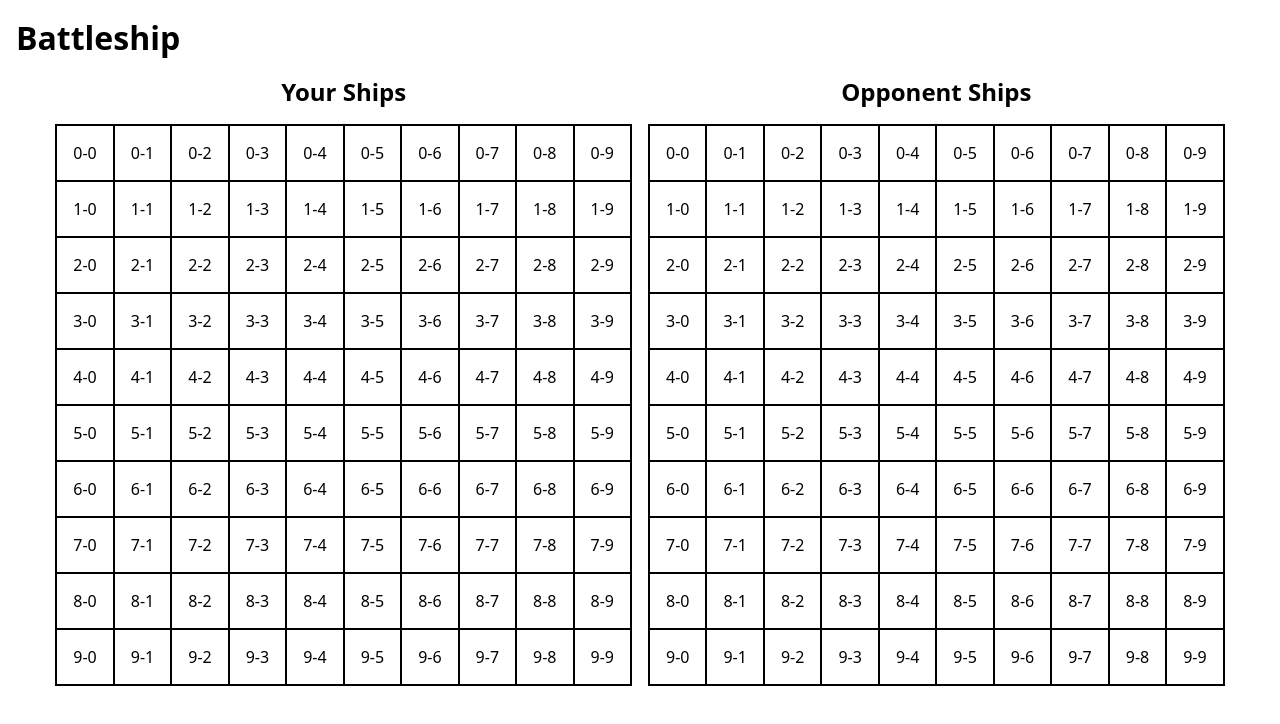
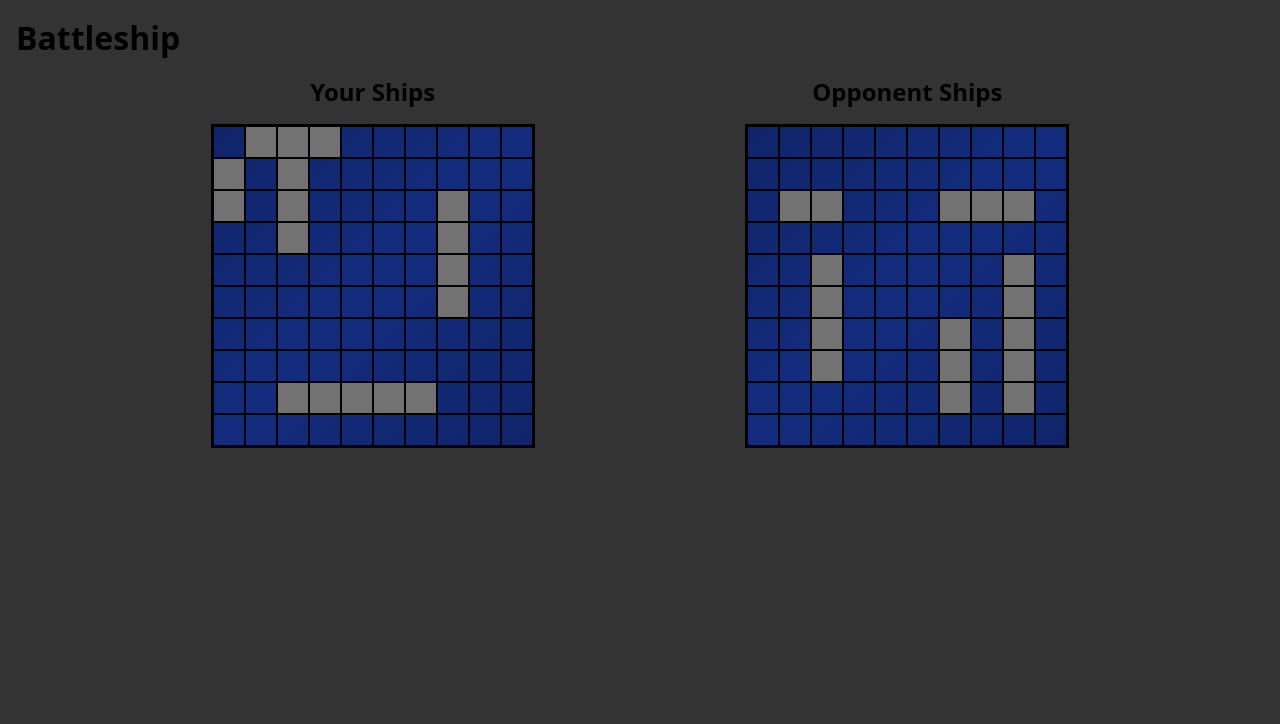
Before and after one commit to keyfeula/battleship, a website with bundled scripts: page index.html in a window 1280 px wide. Built offline with nearby package versions, Linux system fonts and the light colour scheme.

Commit message:
Move grid rendering functions to seperate module and import in game driver file

```diff
--- a/scripts/gameDriver.js
+++ b/scripts/gameDriver.js
@@ -1,26 +1,29 @@
 import { createPlayer } from "./player.js";
+import { renderGrids } from "./renderGameboard.js";
 
-const playerOne = createPlayer("human");
-const playerTwo = createPlayer("computer");
+const p1 = createPlayer("human");
+const p2 = createPlayer("computer");
+let turnPlayer = p1;
+const mainContainer = document.querySelector("main");
 
-const p1GridContainer = document.querySelector(".playerOne .grid");
-const p2GridContainer = document.querySelector(".playerTwo .grid");
+renderGrids(p1, p2);
 
-function createGrid() {
-    for (let i = 0; i < 10; i++) {
-        for (let j = 0; j < 10; j++) {
-            const square = document.createElement("div");
-            const oppsSquare = document.createElement("div");
-            square.classList.add("square");
-            oppsSquare.classList.add("square");
-            square.id = `${i}-${j}`;
-            oppsSquare.id = `${i}-${j}`;
-            square.textContent = square.id;
-            oppsSquare.textContent = oppsSquare.id;
-            p1GridContainer.append(square);
-            p2GridContainer.append(oppsSquare);
-        }
+mainContainer.addEventListener("click", (event) => {
+    const clickedElement = event.target;
+    if (!clickedElement.classList.contains("cell")) {
+        return;
     }
-}
 
-createGrid();
+    const coordinates = clickedElement.id.split("-");
+    const attackResponse = turnPlayer.gameboard.receiveAttack(coordinates[0], coordinates[1]);
+    switch(attackResponse) {
+        case -1:
+            break;
+        case 0:
+            clickedElement.textContent = "O";
+            break;
+        case 1:
+            clickedElement.classList.add("hit");
+            break;
+    }
+});
--- a/scripts/gameboard.js
+++ b/scripts/gameboard.js
@@ -25,16 +25,23 @@ export function createGameboard() {
     function placeShip(x, y, ship, orientation) {
         for (let i = 0; i < ship.length; i++) {
             if (orientation === "vertical") {
-                if (grid[x + i][y] !== null) {
+                if (x + i > 9) {
+                    return false;
+                }
+                else if (grid[x + i][y] !== null) {
                     return false;
                 }
             }
             else {
-                if (grid[x][y + i] !== null) {
+                if (y + i > 9) {
+                    return false;
+                }
+                else if (grid[x][y + i] !== null) {
                     return false;
                 }
             }
         }
+
         for (let i = 0; i < ship.length; i++) {
             if (orientation === "vertical") {
                 grid[x + i][y] = ship;
@@ -46,11 +53,31 @@ export function createGameboard() {
         return true;
     }
 
+    function getShipAt(x, y) {
+        return grid[x][y];
+    }
+
+    function randomizeShips() {
+        for (let ship of ships) {
+            let randomX = Math.floor(Math.random() * 9);
+            let randomY = Math.floor(Math.random() * 9);
+
+            let orientation = Math.random() > 0.5 ? "horizontal" : "vertical";
+            let shipPlaced = placeShip(randomX, randomY, ship, orientation);
+            while (!shipPlaced) {
+                orientation = Math.random() > 0.5 ? "horizontal" : "vertical";
+                randomX = Math.floor(Math.random() * 9);
+                randomY = Math.floor(Math.random() * 9);
+                shipPlaced = placeShip(randomX, randomY, ship, orientation);
+            }
+        }
+    }
+
     function receiveAttack(x, y) {
         if (grid[x][y] === 0 || grid[x][y] === 1) {
             return -1;
         }
-        if (grid[x][y]) {
+        else if (grid[x][y]) {
             grid[x][y].hit();
             grid[x][y] = 1;
             return 1;
@@ -73,6 +100,8 @@ export function createGameboard() {
     return {
         ships,
         placeShip,
+        getShipAt,
+        randomizeShips,
         receiveAttack,
         allShipsSunk,
     }
--- /dev/null
+++ b/scripts/renderGameboard.js
@@ -0,0 +1,29 @@
+export function renderGrids(p1, p2) {
+    const p1GridContainer = document.querySelector(".playerOne .grid");
+    const p2GridContainer = document.querySelector(".playerTwo .grid");
+
+    p1.gameboard.randomizeShips();
+    p2.gameboard.randomizeShips();
+
+    for (let i = 0; i < 10; i++) {
+        for (let j = 0; j < 10; j++) {
+
+            const p1Cell = document.createElement("div");
+            const p2Cell = document.createElement("div");
+
+            if (p1.gameboard.getShipAt(i, j)) {
+                p1Cell.classList.add("ship");
+            }
+            if (p2.gameboard.getShipAt(i, j)) {
+                p2Cell.classList.add("ship");
+            }
+
+            p1Cell.classList.add("cell");
+            p2Cell.classList.add("cell");
+            p1Cell.id = `${i}-${j}`;
+            p2Cell.id = `${i}-${j}`;
+            p1GridContainer.append(p1Cell);
+            p2GridContainer.append(p2Cell);
+        }
+    }
+}
--- a/style.css
+++ b/style.css
@@ -6,10 +6,17 @@
 
 html {
     font-family: system-ui, sans-serif;
+    --bg-color: #333333;
+    --water-color1: #0f2469;
+    --water-color2: #132c7e;
+    --border-color: #000000;
+    --ship-color: #727272;
+    --hit-color: #af1a1a;
 }
 
 body {
     padding: min(1rem, 5%);
+    background-color: var(--bg-color);
 }
 
 header {
@@ -22,7 +29,7 @@ h2 {
 
 main {
     display: flex;
-    justify-content: center;
+    justify-content: space-evenly;
     gap: 1rem;
     flex-wrap: wrap;
 }
@@ -39,13 +46,28 @@ main {
     display: grid;
     grid-template-rows: repeat(10, 1fr);
     grid-template-columns: repeat(10, 1fr);
-    border: 1px solid black;
+    border: 2px solid black;
+    background: linear-gradient(to bottom right, var(--water-color1), var(--water-color2), var(--water-color1));
 }
 
-.square {
-    padding: 1rem;
+.grid:hover {
+    cursor: crosshair;
+}
+
+.cell {
     border: 1px solid black;
+    min-width: 2rem;
+    min-height: 2rem;
     display: flex;
     justify-content: center;
     align-items: center;
+    font-weight: 700;
 }
+
+.cell.ship {
+    background: var(--ship-color);
+}
+
+.ship.hit {
+    background: var(--hit-color);
+}
```
